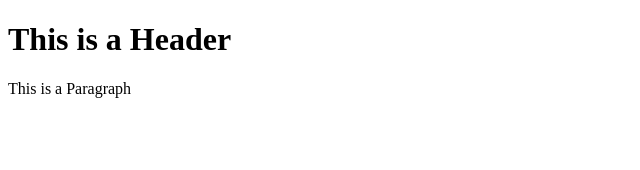
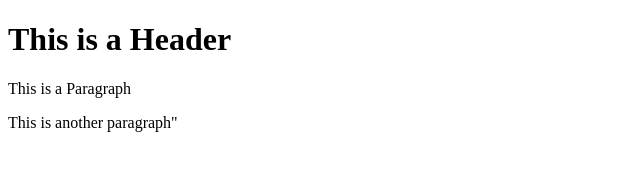
Before and after one commit to qsmr/git-test, a plain HTML site: page index.html in a window 1280 px wide. Shown: the whole page, without its empty margins (0-640 px from the left). Drawn offline with Linux system fonts and the light colour scheme.

Commit message:
Third Commit

```diff
--- a/index.html
+++ b/index.html
@@ -3,5 +3,6 @@
     <body>
         <h1>This is a Header</h1>
         <p>This is a Paragraph</p>
+        <P>This is another paragraph"</P>
     </body>
 </html>
```
